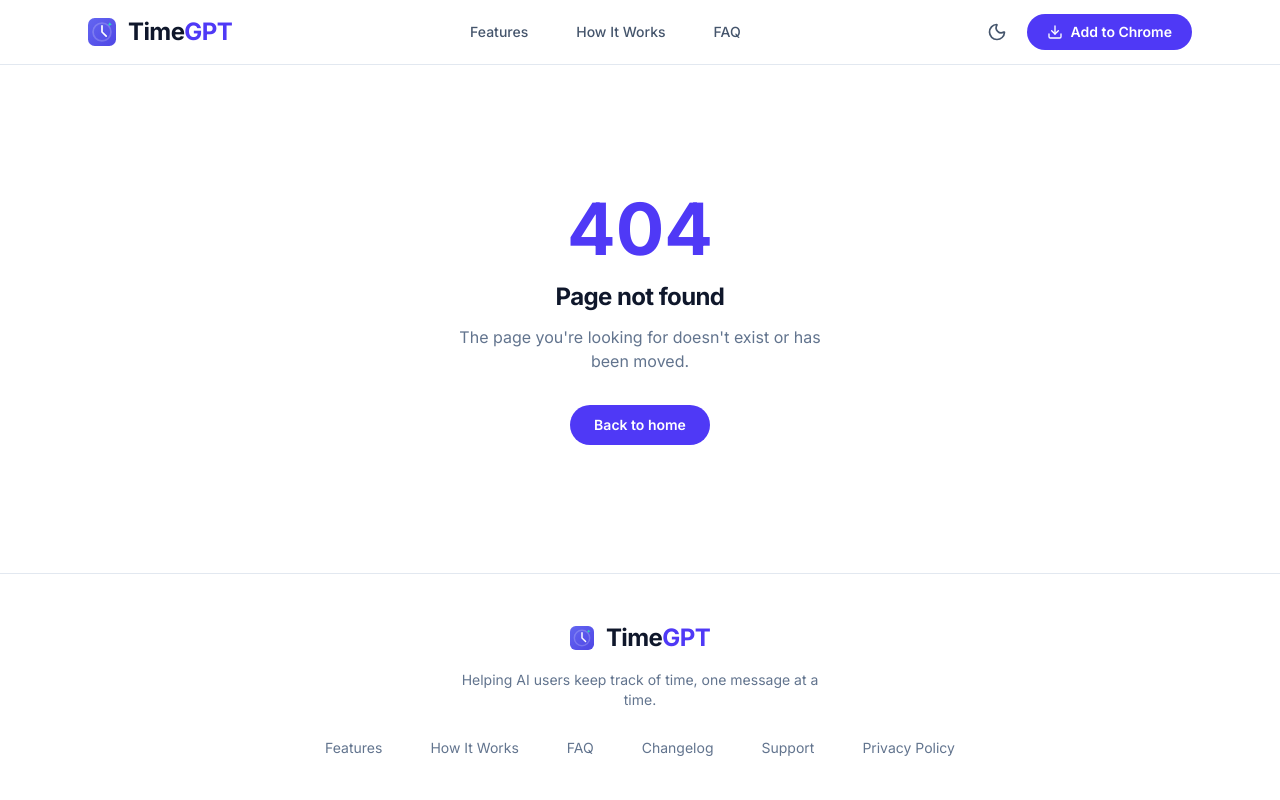
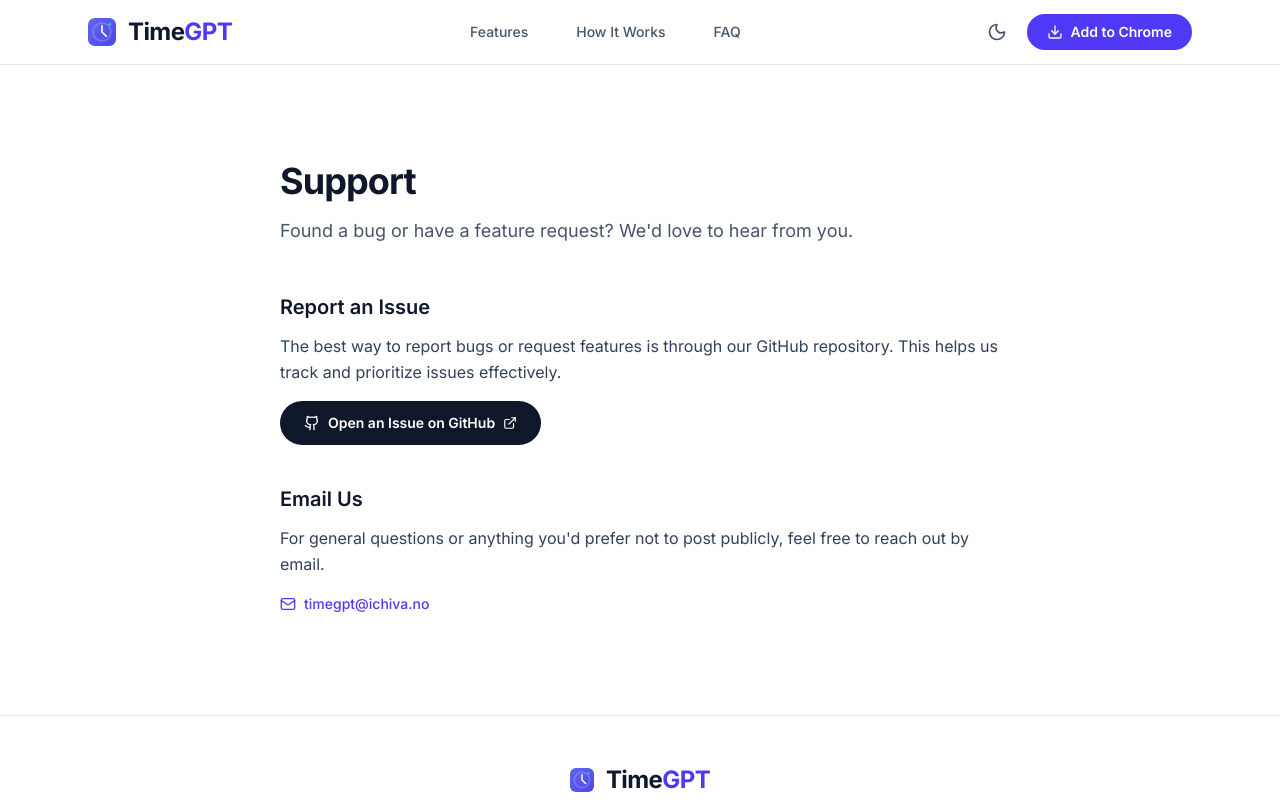
Before and after one commit to deviationist/timegpt-website, a React (Vite) app: page /support in a window 1280 px wide. Shown: the top 800 px of the page. Built offline with nearby package versions, Linux system fonts and the light colour scheme.

Commit message:
Add dedicated support page at /support
Co-Authored-By: Claude Opus 4.6 <noreply@anthropic.com>

```diff
--- a/src/App.tsx
+++ b/src/App.tsx
@@ -9,6 +9,7 @@ import {
 import { Layout } from "./components/Layout";
 import { LandingPage } from "./pages/LandingPage";
 import { PrivacyPolicyPage } from "./pages/PrivacyPolicyPage";
+import { SupportPage } from "./pages/SupportPage";
 import { NotFoundPage } from "./pages/NotFoundPage";
 
 function ScrollToTop() {
@@ -40,6 +41,7 @@ function App() {
         <Route element={<Layout />}>
           <Route index element={<LandingPage />} />
           <Route path="privacy-policy" element={<PrivacyPolicyPage />} />
+          <Route path="support" element={<SupportPage />} />
           <Route path="*" element={<NotFoundPage />} />
         </Route>
       </Routes>
--- a/src/components/Layout.tsx
+++ b/src/components/Layout.tsx
@@ -134,9 +134,9 @@ export function Layout() {
             <a href="/#changelog" className="hover:text-slate-700 dark:hover:text-slate-200 transition-colors rounded-lg px-2 py-1 focus-visible:outline-2 focus-visible:outline-offset-2 focus-visible:outline-indigo-600">
               Changelog
             </a>
-            <a href="/#support" className="hover:text-slate-700 dark:hover:text-slate-200 transition-colors rounded-lg px-2 py-1 focus-visible:outline-2 focus-visible:outline-offset-2 focus-visible:outline-indigo-600">
+            <Link to="/support" className="hover:text-slate-700 dark:hover:text-slate-200 transition-colors rounded-lg px-2 py-1 focus-visible:outline-2 focus-visible:outline-offset-2 focus-visible:outline-indigo-600">
               Support
-            </a>
+            </Link>
             <Link to="/privacy-policy" className="hover:text-slate-700 dark:hover:text-slate-200 transition-colors rounded-lg px-2 py-1 focus-visible:outline-2 focus-visible:outline-offset-2 focus-visible:outline-indigo-600">
               Privacy Policy
             </Link>
--- a/src/components/Support.tsx
+++ b/src/components/Support.tsx
@@ -1,5 +1,6 @@
+import { Link } from "react-router-dom";
 import { motion } from "motion/react";
-import { Github, Mail, ExternalLink } from "lucide-react";
+import { ArrowRight } from "lucide-react";
 import { useReducedMotion } from "../hooks/useReducedMotion";
 
 export function Support() {
@@ -23,30 +24,19 @@ export function Support() {
         </motion.div>
 
         <motion.div
-          className="mt-10 flex flex-col sm:flex-row items-center justify-center gap-4"
+          className="mt-10"
           initial={reduced ? { opacity: 1 } : { opacity: 0, y: 20 }}
           whileInView={{ opacity: 1, y: 0 }}
           viewport={{ once: true }}
           transition={{ duration: reduced ? 0 : 0.5, delay: reduced ? 0 : 0.1 }}
         >
-          <a
-            href="https://github.com/deviationist/timegpt/issues"
-            target="_blank"
-            rel="noopener noreferrer"
+          <Link
+            to="/support"
             className="inline-flex items-center gap-2 bg-slate-900 dark:bg-slate-700 hover:bg-slate-800 dark:hover:bg-slate-600 text-white px-6 py-3 rounded-full text-sm font-semibold transition-colors focus-visible:outline-2 focus-visible:outline-offset-2 focus-visible:outline-indigo-600"
           >
-            <Github className="w-4 h-4" aria-hidden="true" />
-            Open an Issue on GitHub
-            <ExternalLink className="w-3.5 h-3.5" aria-hidden="true" />
-            <span className="sr-only">(opens in a new tab)</span>
-          </a>
-          <a
-            href="mailto:timegpt@ichiva.no"
-            className="inline-flex items-center gap-2 text-slate-600 dark:text-slate-400 hover:text-slate-900 dark:hover:text-white px-6 py-3 text-sm font-medium transition-colors rounded-full focus-visible:outline-2 focus-visible:outline-offset-2 focus-visible:outline-indigo-600"
-          >
-            <Mail className="w-4 h-4" aria-hidden="true" />
-            timegpt@ichiva.no
-          </a>
+            Get Support
+            <ArrowRight className="w-4 h-4" aria-hidden="true" />
+          </Link>
         </motion.div>
       </div>
     </section>
--- /dev/null
+++ b/src/pages/SupportPage.tsx
@@ -0,0 +1,66 @@
+import { Github, Mail, ExternalLink } from "lucide-react";
+import { usePageMeta } from "../hooks/usePageMeta";
+
+export function SupportPage() {
+  usePageMeta({ title: "Support — TimeGPT", path: "/support" });
+
+  return (
+    <main id="main-content" className="py-16 sm:py-24">
+      <div className="max-w-3xl mx-auto px-6">
+        <h1 className="text-3xl sm:text-4xl font-bold tracking-tight mb-4">
+          Support
+        </h1>
+        <p className="text-lg text-slate-600 dark:text-slate-400 mb-12">
+          Found a bug or have a feature request? We'd love to hear from you.
+        </p>
+
+        <div className="space-y-10 text-slate-700 dark:text-slate-300 leading-relaxed">
+          {/* GitHub Issues */}
+          <section>
+            <h2 className="text-xl font-semibold text-slate-900 dark:text-white mb-3">
+              Report an Issue
+            </h2>
+            <p>
+              The best way to report bugs or request features is through our
+              GitHub repository. This helps us track and prioritize issues
+              effectively.
+            </p>
+            <div className="mt-4">
+              <a
+                href="https://github.com/deviationist/timegpt/issues"
+                target="_blank"
+                rel="noopener noreferrer"
+                className="inline-flex items-center gap-2 bg-slate-900 dark:bg-slate-700 hover:bg-slate-800 dark:hover:bg-slate-600 text-white px-6 py-3 rounded-full text-sm font-semibold transition-colors focus-visible:outline-2 focus-visible:outline-offset-2 focus-visible:outline-indigo-600"
+              >
+                <Github className="w-4 h-4" aria-hidden="true" />
+                Open an Issue on GitHub
+                <ExternalLink className="w-3.5 h-3.5" aria-hidden="true" />
+                <span className="sr-only">(opens in a new tab)</span>
+              </a>
+            </div>
+          </section>
+
+          {/* Email */}
+          <section>
+            <h2 className="text-xl font-semibold text-slate-900 dark:text-white mb-3">
+              Email Us
+            </h2>
+            <p>
+              For general questions or anything you'd prefer not to post
+              publicly, feel free to reach out by email.
+            </p>
+            <div className="mt-4">
+              <a
+                href="mailto:timegpt@ichiva.no"
+                className="inline-flex items-center gap-2 text-indigo-600 dark:text-indigo-400 hover:underline text-sm font-medium transition-colors rounded-lg focus-visible:outline-2 focus-visible:outline-offset-2 focus-visible:outline-indigo-600"
+              >
+                <Mail className="w-4 h-4" aria-hidden="true" />
+                timegpt@ichiva.no
+              </a>
+            </div>
+          </section>
+        </div>
+      </div>
+    </main>
+  );
+}
```
Also changed, not shown: 1 other file (tests, documents, lock files or other folders).
